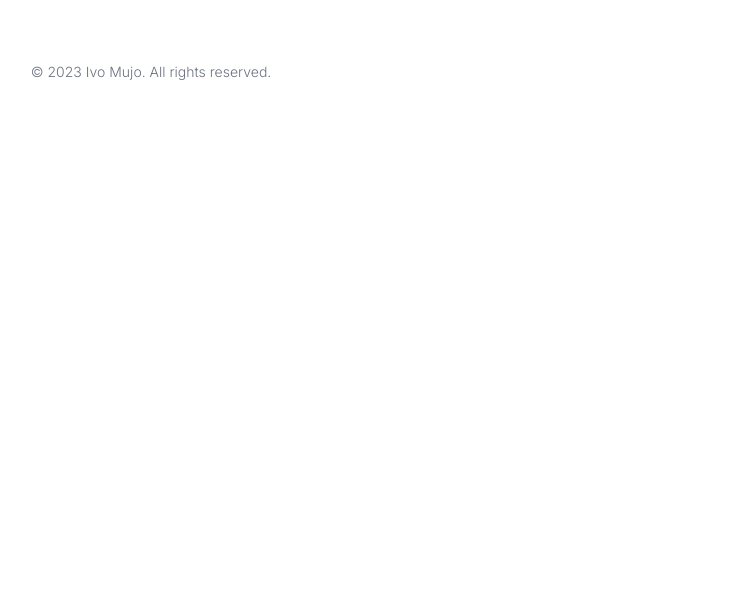
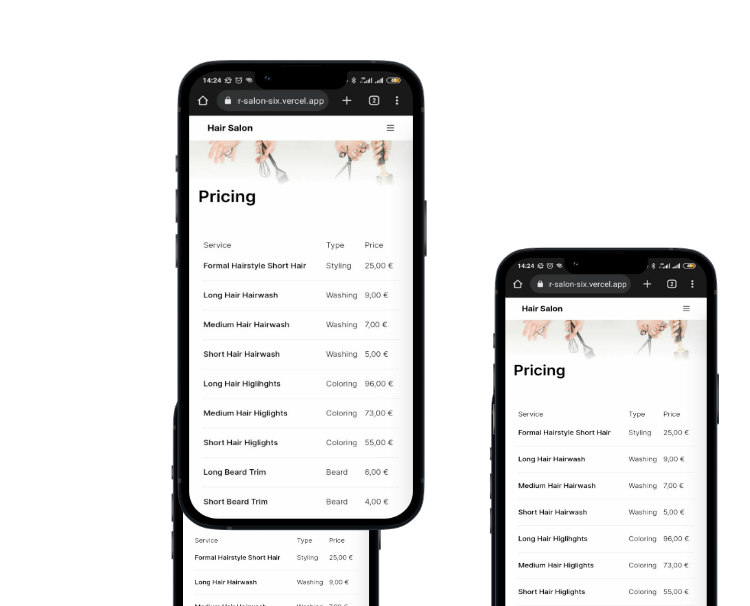
Before and after one commit to imujo/portfolio, a Next.js app: page /test in a window 1280 px wide. Before the commit this address had no page. Shown: the part 874-1480 px from the top of the page, without its empty margins (489-1239 px from the left). Before the commit the page ends 980 px from the top, so only its background shows below. Built offline with nearby package versions, Linux system fonts and the light colour scheme.

Commit message:
Testing new parallax

```diff
--- a/package.json
+++ b/package.json
@@ -24,6 +24,7 @@
     "react": "18.2.0",
     "react-dom": "18.2.0",
     "react-icons": "^4.10.1",
+    "react-responsive": "^9.0.2",
     "tailwind-merge": "^1.13.2",
     "tailwindcss": "3.3.2",
     "typescript": "5.1.6"
--- a/src/app/globals.css
+++ b/src/app/globals.css
@@ -136,3 +136,15 @@
     height: 290px;
   }
 }
+
+.phonex {
+  position: absolute;
+  background-color: transparent;
+}
+
+.phonex > div {
+  position: relative;
+  background-color: transparent;
+  height: 100%;
+  aspect-ratio: 11 / 19;
+}
--- /dev/null
+++ b/src/app/test/page.tsx
@@ -0,0 +1,19 @@
+import Test from "@/components/Test";
+import { MotionValue, useScroll, useTransform } from "framer-motion";
+import { FC, useRef } from "react";
+interface pageProps {}
+
+const page: FC<pageProps> = ({}) => {
+  return (
+    <main className=" py-64">
+      <Test />
+      <Test />
+      <Test />
+      <Test />
+      <Test />
+      <Test />
+    </main>
+  );
+};
+
+export default page;
--- /dev/null
+++ b/src/components/DeviceImage.tsx
@@ -0,0 +1,47 @@
+import { MotionValue, motion, useSpring } from "framer-motion";
+import { FC } from "react";
+import Image from "next/image";
+import { ScreenSize } from "@/hooks/useScreenSize";
+import { DeviceSize } from "@/utils/deviceLayout";
+import { useParallax } from "@/hooks/useParallax";
+
+interface DeviceImageProps {
+  link: string;
+  size: DeviceSize;
+  zIndex: number;
+  scrollYProgress: MotionValue<number>;
+  screenSize: ScreenSize;
+}
+
+const DeviceImage: FC<DeviceImageProps> = ({
+  link,
+  size,
+  zIndex,
+  scrollYProgress,
+  screenSize,
+}) => {
+  const parallax = useParallax(scrollYProgress, size.speed);
+  const springParallax = useSpring(parallax, {
+    stiffness: 150,
+    damping: 50,
+    restDelta: 0.001,
+  });
+
+  return (
+    <motion.div
+      style={{
+        y: springParallax,
+        zIndex: zIndex,
+        padding: `${size.offset}px 0`,
+        left: `${size.size[screenSize].left}%`,
+      }}
+      className="phonex "
+    >
+      <div style={{ width: size.size.xl.width }}>
+        <Image src={link} alt="phone" fill />
+      </div>
+    </motion.div>
+  );
+};
+
+export default DeviceImage;
--- /dev/null
+++ b/src/components/Test.tsx
@@ -0,0 +1,91 @@
+"use client";
+import {
+  motion,
+  useAnimate,
+  useMotionValueEvent,
+  useScroll,
+} from "framer-motion";
+import { FC, useRef } from "react";
+import DeviceImage from "./DeviceImage";
+import useScreenSize, { ScreenSize } from "@/hooks/useScreenSize";
+import { deviceLayout } from "@/utils/deviceLayout";
+import useSticky from "@/hooks/useSticky";
+
+interface testProps {}
+
+const Test: FC<testProps> = ({}) => {
+  const [scope, animate] = useAnimate();
+  const ref = useRef(null);
+  const { scrollYProgress } = useScroll({
+    target: ref,
+    //@ts-expect-error
+    offset: ["start start", "end start"],
+  });
+
+  const titleParallax = useSticky(scrollYProgress);
+
+  useMotionValueEvent(scrollYProgress, "change", (latest) => {
+    if (scrollYProgress.get() > 0.8 || scrollYProgress.get() < 0.1) {
+      console.log("animate");
+      animate(scope.current, { opacity: 0 }, { duration: 0.2 });
+    } else {
+      animate(scope.current, { opacity: 1 }, { duration: 0.2 });
+    }
+  });
+
+  const screenSize = useScreenSize();
+
+  return (
+    <section ref={ref} className="w-full h-[150vh] relative ">
+      <div ref={scope} className=" opacity-0  x-0">
+        <motion.div
+          style={{
+            top: titleParallax,
+            position: "absolute",
+            left: "10%",
+            marginTop: "20%",
+          }}
+          className=" text-black  relative z-10"
+        >
+          <h1>Hair salon</h1>
+          <p className=" max-w-md">
+            Lorem ipsum dolor sit amet consectetur adipisicing elit. Iste ipsa
+            voluptates architecto dignissimos aliquam nemo labore quia facere
+            dolor, cumque fugit optio fugiat perspiciatis ut voluptatem
+            cupiditate natus nesciunt quod!
+          </p>
+        </motion.div>
+      </div>
+      <DeviceImage
+        link="/phonem.png"
+        scrollYProgress={scrollYProgress}
+        zIndex={4}
+        size={deviceLayout.xl}
+        screenSize={screenSize}
+      />
+      <DeviceImage
+        link="/phonem.png"
+        scrollYProgress={scrollYProgress}
+        zIndex={3}
+        size={deviceLayout.lg}
+        screenSize={screenSize}
+      />
+      <DeviceImage
+        link="/phonem.png"
+        scrollYProgress={scrollYProgress}
+        zIndex={2}
+        size={deviceLayout.md}
+        screenSize={screenSize}
+      />
+      <DeviceImage
+        link="/phonem.png"
+        scrollYProgress={scrollYProgress}
+        zIndex={1}
+        size={deviceLayout.sm}
+        screenSize={screenSize}
+      />
+    </section>
+  );
+};
+
+export default Test;
--- /dev/null
+++ b/src/hooks/useParallax.ts
@@ -0,0 +1,5 @@
+import { MotionValue, useTransform } from "framer-motion";
+
+export function useParallax(value: MotionValue<number>, distance: number) {
+  return useTransform(value, [0, 1], [distance, -distance]);
+}
--- /dev/null
+++ b/src/hooks/useScreenSize.ts
@@ -0,0 +1,18 @@
+import { useMediaQuery } from "react-responsive";
+
+export type ScreenSize = "2xl" | "xl" | "lg" | "md" | "sm" | "xs";
+
+export default function useScreenSize() {
+  const xxl = useMediaQuery({ minWidth: 1536 });
+  const xl = useMediaQuery({ minWidth: 1280 });
+  const lg = useMediaQuery({ minWidth: 1024 });
+  const md = useMediaQuery({ minWidth: 768 });
+  const sm = useMediaQuery({ minWidth: 640 });
+
+  if (xxl) return "2xl";
+  if (xl) return "xl";
+  if (lg) return "lg";
+  if (md) return "md";
+  if (sm) return "sm";
+  return "xs";
+}
--- /dev/null
+++ b/src/hooks/useSticky.ts
@@ -0,0 +1,5 @@
+import { MotionValue, useTransform } from "framer-motion";
+
+export default function useSticky(value: MotionValue<number>) {
+  return useTransform(value, [0, 1], ["0%", "100%"]);
+}
--- /dev/null
+++ b/src/utils/deviceLayout.ts
@@ -0,0 +1,141 @@
+import { ScreenSize } from "../hooks/useScreenSize";
+
+export type DeviceSize = {
+  offset: number;
+  speed: number;
+  size: {
+    [key in ScreenSize]: {
+      left: number;
+      width: number;
+    };
+  };
+};
+
+export type PhoneSizes = "xl" | "lg" | "md" | "sm";
+
+export type DeviceLayout = {
+  [key in PhoneSizes]: DeviceSize;
+};
+
+export const deviceLayout: DeviceLayout = {
+  xl: {
+    offset: 350,
+    speed: 240,
+    size: {
+      "2xl": {
+        left: 50,
+        width: 300,
+      },
+      xl: {
+        left: 50,
+        width: 300,
+      },
+      lg: {
+        left: 50,
+        width: 300,
+      },
+      md: {
+        left: 50,
+        width: 300,
+      },
+      sm: {
+        left: 50,
+        width: 300,
+      },
+      xs: {
+        left: 50,
+        width: 300,
+      },
+    },
+  },
+  lg: {
+    offset: 400,
+    speed: 380,
+    size: {
+      "2xl": {
+        left: 75,
+        width: 270,
+      },
+      xl: {
+        left: 75,
+        width: 270,
+      },
+      lg: {
+        left: 75,
+        width: 270,
+      },
+      md: {
+        left: 75,
+        width: 270,
+      },
+      sm: {
+        left: 75,
+        width: 270,
+      },
+      xs: {
+        left: 75,
+        width: 270,
+      },
+    },
+  },
+  md: {
+    offset: 820,
+    speed: 100,
+    size: {
+      "2xl": {
+        left: 50,
+        width: 250,
+      },
+      xl: {
+        left: 50,
+        width: 250,
+      },
+      lg: {
+        left: 50,
+        width: 250,
+      },
+      md: {
+        left: 50,
+        width: 250,
+      },
+      sm: {
+        left: 50,
+        width: 250,
+      },
+      xs: {
+        left: 50,
+        width: 250,
+      },
+    },
+  },
+  sm: {
+    offset: 900,
+    speed: 10,
+    size: {
+      "2xl": {
+        left: 75,
+        width: 230,
+      },
+      xl: {
+        left: 75,
+        width: 230,
+      },
+      lg: {
+        left: 75,
+        width: 230,
+      },
+      md: {
+        left: 75,
+        width: 230,
+      },
+      sm: {
+        left: 75,
+        width: 230,
+      },
+      xs: {
+        left: 75,
+        width: 230,
+      },
+    },
+  },
+};
```
Also changed, not shown: 1 other file (tests, documents, lock files or other folders).
